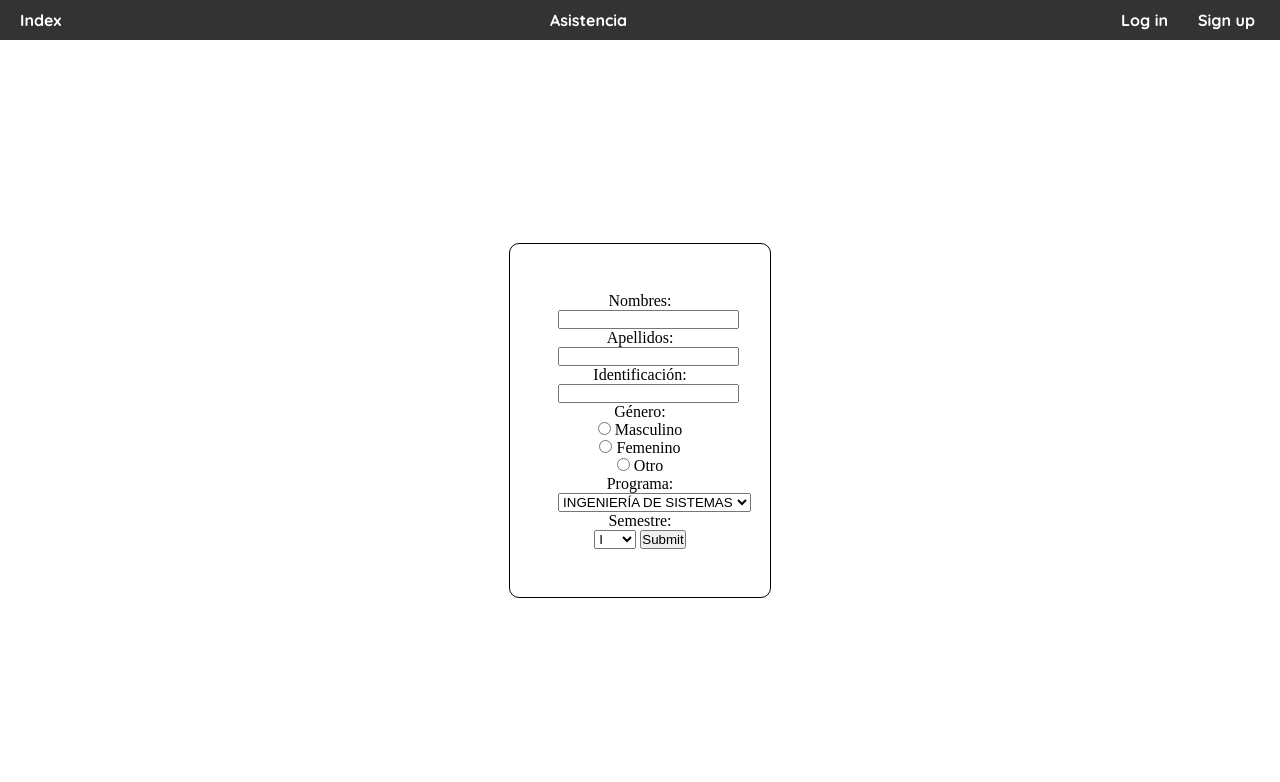
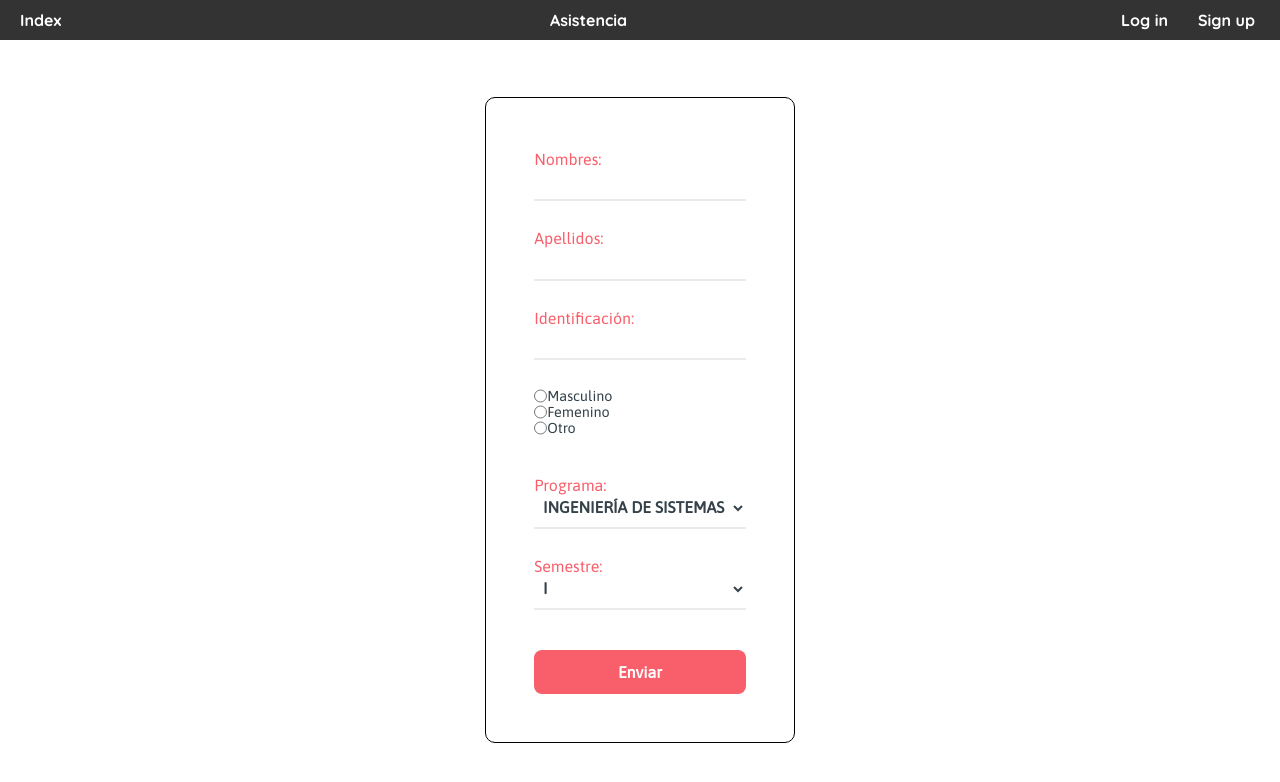
Before and after one commit to Sauloopez/bienestar-digital, a Django app: page /registryEstudent in a window 1280 px wide. Shown: the top 782 px of the page. Run offline with Django 4.2, Linux system fonts and the light colour scheme; data comes from the database, SQL or seed files in the repository.

Commit message:
CSS changes that were missing in 'registry_student.html'

```diff
--- a/bienestar_digital/asistence/templates/registry_student.html
+++ b/bienestar_digital/asistence/templates/registry_student.html
@@ -8,21 +8,41 @@
         {{ message }}
     {% endif %}
     {% if form %}
-        <form method="post">
+        <form method="post" class="form">
             {% csrf_token %}
-            <p>{{ form.name.label_tag }}</p>
+            <div class="form_container">
+                <div class="form_group">
+                    {{ form.name.label_tag }}
                     {{ form.name }}
-            <p>{{ form.last_name.label_tag }}</p>
+                    <span class="form_line"></span>
+                </div>
+                <div class="form_group">
+                    {{ form.last_name.label_tag }}
                     {{ form.last_name }}
-            <p>{{ form.identification.label_tag }}</p>
+                    <span class="form_line"></span>
+                </div>
+                <div class="form_group">
+                    {{ form.identification.label_tag }}
                     {{ form.identification }}
-            <p>{{ form.gender.label_tag }}</p>
+                    <span class="form_line"></span>
+                </div>
+                <div class="form_group">
+                  <!--{{ form.gender.label_tag }} -->
                     {{ form.gender }}
-            <p>{{ form.program.label_tag }}</p>
+                    <span class="form_line"></span>
+                </div>
+                <div class="form_group">
+                    {{ form.program.label_tag }}
                     {{ form.program }}
-            <p>{{ form.semester.label_tag }}</p>
+                    <span class="form_line"></span>
+                </div>
+                <div class="form_group">
+                    {{ form.semester.label_tag }}
                     {{ form.semester }}
-            <input type="submit"></input>
+                    <span class="form_line"></span>
+                </div>
+                <input type="submit" class="form_submit" value="Enviar">
+            </div>
         </form>
     {% endif %}
 {% endblock %}
--- a/bienestar_digital/static/css/style_home.css
+++ b/bienestar_digital/static/css/style_home.css
@@ -17,14 +17,13 @@ header {
 }
 
 form {
-    width: 90%;
     max-width: 400px;
     padding: 3em 3em;
     border-radius: 10px;
     box-shadow: 0 5px 10 px -5px rgb(0 0 0 / 30%);
     text-align: center;
     background-color: #ffffff;
-    margin: auto;
+    margin: 1em;
     border: 1px solid black;
 }
 
@@ -113,7 +112,9 @@ footer{
 .form label{
     font-family: 'Asap', sans-serif;
     color: #f85f6a;
-    transform: translateY(-20px);
+    position: absolute;
+    top: -12px;
+    text-align: left;
 }
 
 .form_submit{
@@ -130,6 +131,19 @@ footer{
 
 .form_submit:hover{
 background-color: #d9646c;
+}
+
+.form input[type="text"]{
+    width: 100%;
+    background: none;
+    color: #35424a;
+    font-size: 1rem;
+    padding: .6em .3em;
+    border: none;
+    outline: none;
+    border-bottom: 2px solid var(--color);
+    font-family: 'Asap', sans-serif;
+    font-weight: 600;
 }
 
 .form input[type="number" i]{
@@ -166,3 +180,13 @@ background-color: #d9646c;
 a{
     color:  #f85f6a;
 }
+
+#gender label{
+    position: relative;
+     color: #35424a;
+     font-size: .9rem;
+     text-align: left;
+     display: flex;
+     align-items: left;
+
+}
```
Lines whose indentation alone changed are shown as unchanged.
